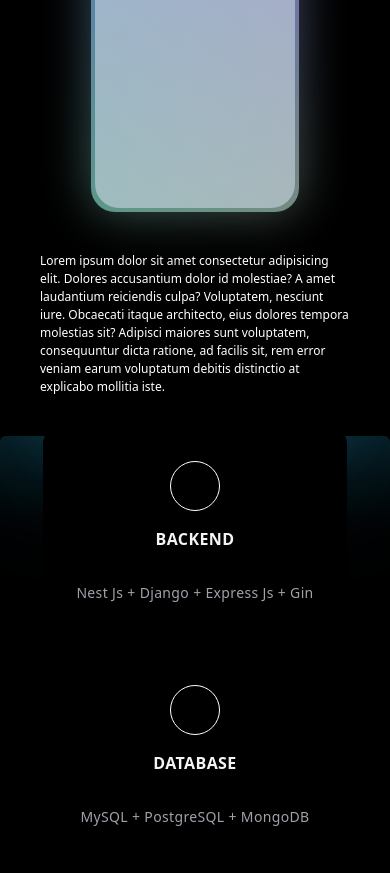
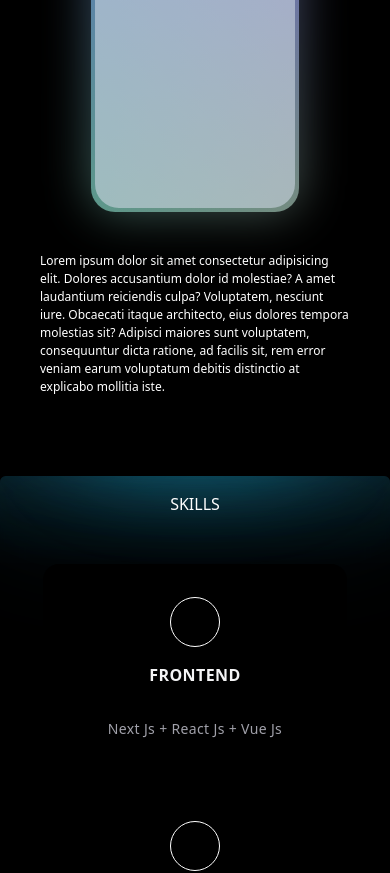
Before and after one commit to DiazNugraha/portofolio, a Next.js app: page / in a window 390 px wide. Shown: the part 980-1853 px from the top of the page. Built offline with nearby package versions, Linux system fonts and the light colour scheme.

Commit message:
fix: lamp container

```diff
--- a/src/components/home/information.tsx
+++ b/src/components/home/information.tsx
@@ -30,11 +30,9 @@
     },
   ];
   return (
-    <LampContainer className="w-full h-full flex flex-col justify-center items-center gap-4">
+    <LampContainer className="w-full h-full flex flex-col justify-center items-center gap-4 mt-10">
       <h1 className="text-white md:text-3xl">SKILLS</h1>
-      <div className="w-full flex gap-6 justify-center">
-        <HoverEffect items={items} isContentCentered={true} />
-      </div>
+      <HoverEffect items={items} isContentCentered={true} />
     </LampContainer>
   );
 }
--- a/src/components/ui/lamp-container.tsx
+++ b/src/components/ui/lamp-container.tsx
@@ -77,7 +77,7 @@
         <div className="absolute inset-auto z-40 h-44 w-full -translate-y-[12.5rem] bg-black "></div>
       </div>
 
-      <div className="relative z-50 flex -translate-y-80 flex-col items-center px-5">
+      <div className="relative z-50 flex md:-translate-y-80 flex-col items-center px-5">
         {children}
       </div>
     </div>
```
